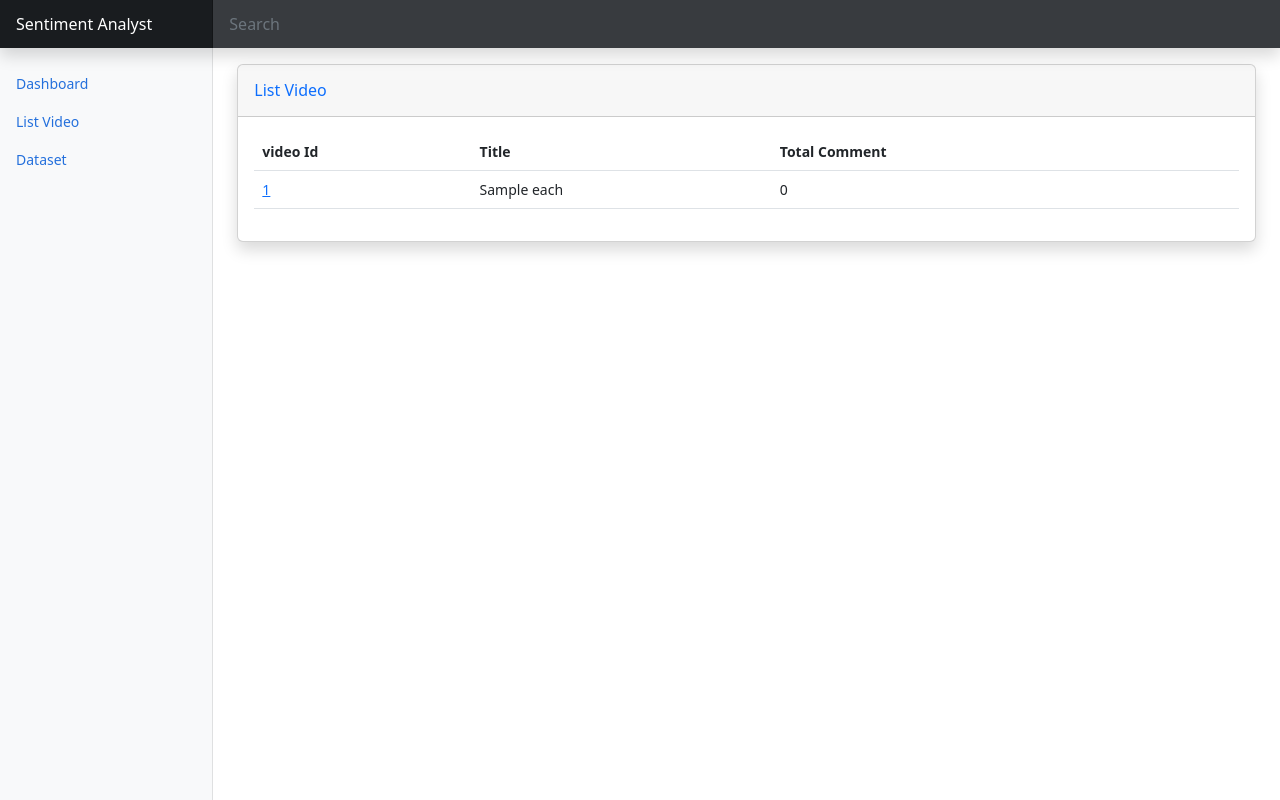
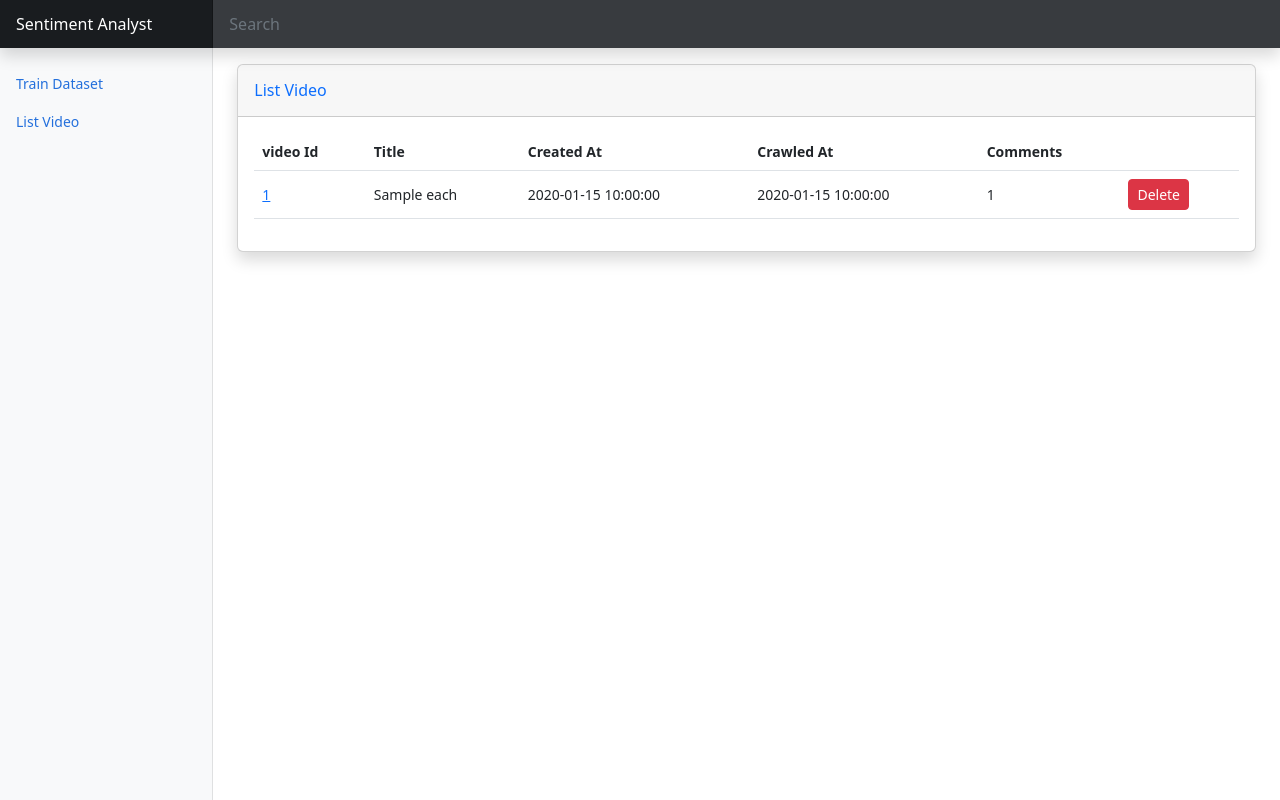
Before and after one commit to lintabong/web-flask-youtube-sentiment-cl, a Flask app: template templates/list_video.html in a window 1280 px wide. Run offline with Flask 3, Linux system fonts and the light colour scheme; the template is opened without the code that fills it: most values are stand-ins (such as "Sample title", 1, 10 or a date in 2020); parts of the project's set-up code (start-up, migrations or seed data) failed here and were passed over; some libraries are stand-ins or nearby versions.

Commit message:
Add video manager on list_video

```diff
--- a/app.py
+++ b/app.py
@@ -18,7 +18,6 @@ database.init_instance()
 app = Flask(__name__)
 
 
-
 @app.route("/", methods=["GET", "POST"])
 def index():
     if request.method == "POST":
@@ -32,8 +31,8 @@ def index():
 
 @app.route("/list_video")
 def list_video():
-    return render_template("list_video.html",
-                           all_video=database.get_all_video())
+    all_video = database.get_all_video()
+    return render_template("list_video.html", all_video=all_video)
 
 
 @app.route("/result/<video_id>")
@@ -43,7 +42,7 @@ def result(video_id):
     if video_detail is None:
         return redirect(url_for("list_video"))
 
-    neg, neu, pos = database.count_labeled_dataset()
+    neg, neu, pos = database.count_comment_sentiment_video(video_id)
 
     if len(video_detail["description"]) >= 200:
         description = f'{video_detail["description"][:200]}... '
@@ -51,8 +50,9 @@ def result(video_id):
         description = video_detail["description"]
 
     return render_template("result.html",
+                            video_id=video_detail["videoId"],
                             video_detail=video_detail,
-                            video_comments=video_detail["comments"],
+                            video_comments=video_detail["datasetComments"],
                             image_url=video_detail["thumbnail"],
                             description=description,
                             negative=neg,
@@ -95,6 +95,13 @@ def labeling():
     return redirect(url_for("dataset", offset=args["current"]))
 
 
+@app.route("/labeling_from_result")
+def labeling_from_result():
+    args = request.args
+    database.update_dataset(args["commentId"], int(args["label"]))
+    return redirect(url_for("result", video_id=args["video_id"]))
+
+
 @app.route("/train_nb", methods=["GET", "POST"])
 def trainnb():
     if request.method == "POST":
@@ -107,6 +114,7 @@ def trainnb():
             print(error)
 
     return redirect(url_for("dataset", offset=1))
+
 
 @app.route("/train_svm", methods=["GET", "POST"])
 def trainsvm():
@@ -122,5 +130,12 @@ def trainsvm():
     return redirect(url_for("dataset", offset=1))
 
 
+@app.route("/delete_video/<video_id>")
+def delete_video(video_id):
+    database.delete_video_and_dataset(video_id)
+
+    return redirect(url_for("list_video"))
+
+
 if __name__ == "__main__":
     app.run(debug=True)
--- a/helper/crawl_dataset.py
+++ b/helper/crawl_dataset.py
@@ -10,7 +10,11 @@ database = Database()
 
 def run(video_id):
     print("start crawl", video_id)
+
     result = youtube.get_comments(video_id)
+    result["totalComments"] = len(result["comments"])
+
+    database.upsert_video(result)
 
     for comment in result["comments"]:
         comment.update({
--- a/lib/youtube.py
+++ b/lib/youtube.py
@@ -61,7 +61,7 @@ class Youtube():
             "channel": detail["channel"],
             "thumbnail": detail_dl["thumbnail"],
             "createdAt": datetime.strptime(detail["uploadDate"], "%Y-%m-%d"),
-            "crawledAt": datetime.utcnow(),
+            "crawledAt": datetime.utcnow().replace(microsecond=0),
             "description": detail["description"],
             "comments": formated_comments
         }
--- a/templates/base.html
+++ b/templates/base.html
@@ -28,22 +28,22 @@
                 <nav id="sidebarMenu" class="col-md-3 col-lg-2 d-md-block bg-light sidebar collapse">
                     <div class="position-sticky pt-3 sidebar-sticky">
                         <ul class="nav flex-column">
-                            <li class="nav-item">
+                            <!-- <li class="nav-item">
                                 <a class="nav-link active" aria-current="page" href="{{ url_for('index') }}">
                                     <span data-feather="home" class="align-text-bottom"></span>
                                     Dashboard
+                                </a>
+                            </li> -->
+                            <li class="nav-item">
+                                <a class="nav-link active" aria-current="page" href="{{ url_for('dataset', offset=1) }}">
+                                    <span data-feather="folder" class="align-text-bottom"></span>
+                                    Train Dataset
                                 </a>
                             </li>
                             <li class="nav-item">
                                 <a class="nav-link active" aria-current="page" href="{{ url_for('list_video') }}">
                                     <span data-feather="folder" class="align-text-bottom"></span>
                                     List Video
-                                </a>
-                            </li>
-                            <li class="nav-item">
-                                <a class="nav-link active" aria-current="page" href="{{ url_for('dataset', offset=1) }}">
-                                    <span data-feather="folder" class="align-text-bottom"></span>
-                                    Dataset
                                 </a>
                             </li>
                         </ul>
--- a/templates/list_video.html
+++ b/templates/list_video.html
@@ -9,25 +9,34 @@
                         <h6 class="m-0 font-weight-bold text-primary">List Video</h6>
                     </div>
                     <div class="card-body">
-                        <div class="chart-area">
                         <table class="table">
                             <thead>
                                 <tr>
-                                        <th scope="col">video Id</th>
-                                        <th scope="col">Title</th>
-                                        <th scope="col">Total Comment</th>
-                                        <th scope="col"></th>
-                                        <th scope="col"></th>
+                                    <th class="align-middle" scope="col">video Id</th>
+                                    <th class="align-middle" scope="col">Title</th>
+                                    <th class="align-middle" scope="col">Created At</th>
+                                    <th class="align-middle" scope="col">Crawled At</th>
+                                    <th class="align-middle" scope="col">Comments</th>
+                                    <th class="align-middle" scope="col"></th>
                                 </tr>
                             </thead>
                             <tbody>
                                 {% for each in all_video %}
                                     <tr>
-                                            <td><a href="{{ url_for('result', video_id=each['videoId']) }}">{{ each['videoId'] }}</a></td>
-                                            <td>{{ each['title'] }}</td>
-                                            <td>{{ 0 }}</td>
-                                            <td> </td>
-                                            <td> </td>
+                                        <td class="align-middle">
+                                            <a href="{{ url_for('result', video_id=each['videoId']) }}">
+                                                {{ each['videoId'] }}
+                                            </a>
+                                        </td>
+                                        <td class="align-middle">{{ each['title'] }}</td>
+                                        <td class="align-middle">{{ each['createdAt'] }}</td>
+                                        <td class="align-middle">{{ each['crawledAt']}}</td>
+                                        <td class="align-middle">{{ each['totalComments']}}</td>
+                                        <td class="align-middle">
+                                            <a class="btn btn-danger btn-sm" href="{{ url_for('delete_video', video_id=each['videoId']) }}" role="button">
+                                                Delete
+                                            </a>
+                                        </td>
                                     </tr>
                                 {% endfor %}
                             </tbody>
@@ -36,6 +45,5 @@
                 </div>
             </div>
         </div>
-        </div>
     </main>
 {% endblock %}
```
Also changed, not shown: lib/database.py (+35 -6 lines), templates/result.html (+44 -14 lines). Lines whose indentation alone changed are shown as unchanged.
